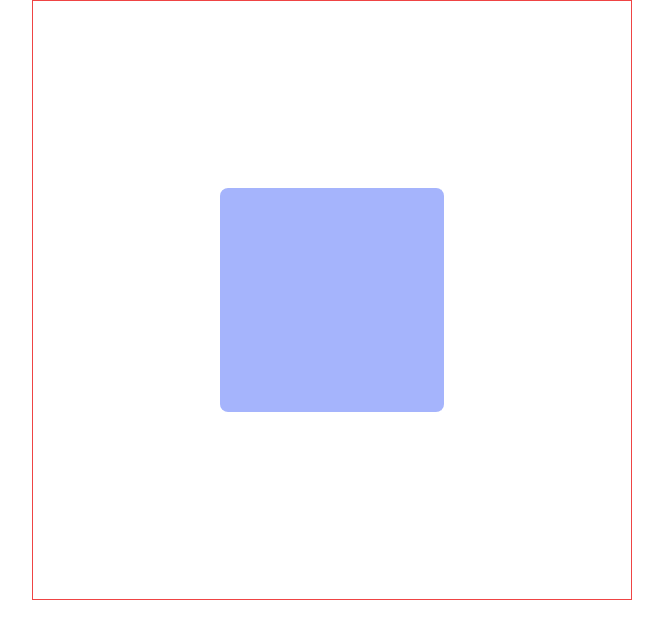
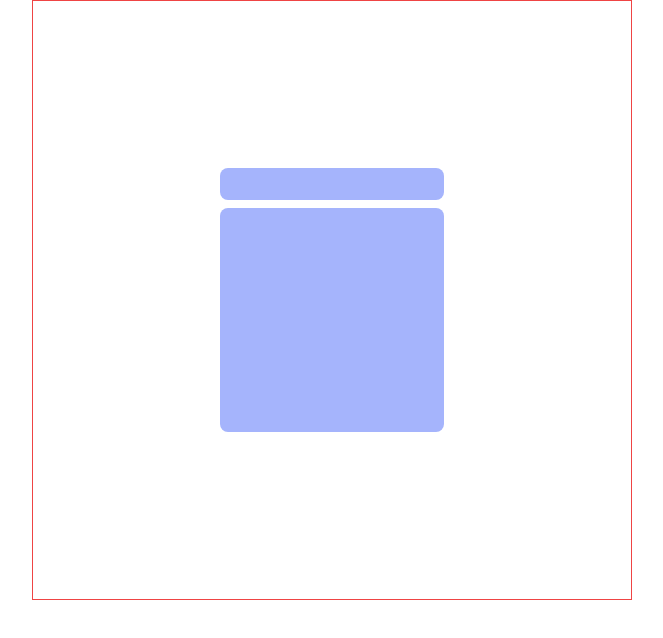
Before and after one commit to zishan344/web-animation, a React (Vite) app: page / in a window 1280 px wide. Shown: the top 638 px of the page, without its empty margins (308-971 px from the left). Built offline with nearby package versions, Linux system fonts and the light colour scheme.

Commit message:
fermer motion dragControles added

```diff
--- a/src/App.tsx
+++ b/src/App.tsx
@@ -1,6 +1,7 @@
 import "./App.css";
 import AnimationControls from "./pages/FarmerMotion/AnimationControls";
 import Cycle from "./pages/FarmerMotion/Cycle";
+import DragControls from "./pages/FarmerMotion/DragControls";
 import InitialFarmerMotion from "./pages/FarmerMotion/InitialFarmerMotion";
 import InView from "./pages/FarmerMotion/InView";
 import UseAnimation from "./pages/FarmerMotion/UseAnimation";
@@ -8,7 +9,8 @@ import UseAnimation from "./pages/FarmerMotion/UseAnimation";
 function App() {
   return (
     <div className=" w-full flex flex-col justify-center items-center">
-      <UseAnimation />
+      <DragControls />
+      {/* <UseAnimation /> */}
       {/* <div className="h-[200vh] w-full bg-red-500"></div> */}
       {/* <InView /> */}
       {/* <Cycle /> */}
--- /dev/null
+++ b/src/pages/FarmerMotion/DragControls.tsx
@@ -0,0 +1,19 @@
+import { useDragControls } from "framer-motion";
+import React from "react";
+import { motion } from "framer-motion";
+const DragControls = () => {
+  const controls = useDragControls();
+  return (
+    <div
+      onPointerDown={(e) => controls.start(e)}
+      className="border border-red-500 size-[600px] flex flex-col gap-2 justify-center items-center  ">
+      <motion.div className="size-56 h-8 bg-indigo-300 rounded-lg flex justify-center items-center flex-wrap  gap-2 px-4 pt-0 "></motion.div>
+      <motion.div
+        drag="x"
+        dragControls={controls}
+        className="size-56 bg-indigo-300 rounded-lg flex justify-center items-center flex-wrap  gap-2 px-4 pt-0 "></motion.div>
+    </div>
+  );
+};
+
+export default DragControls;
```
